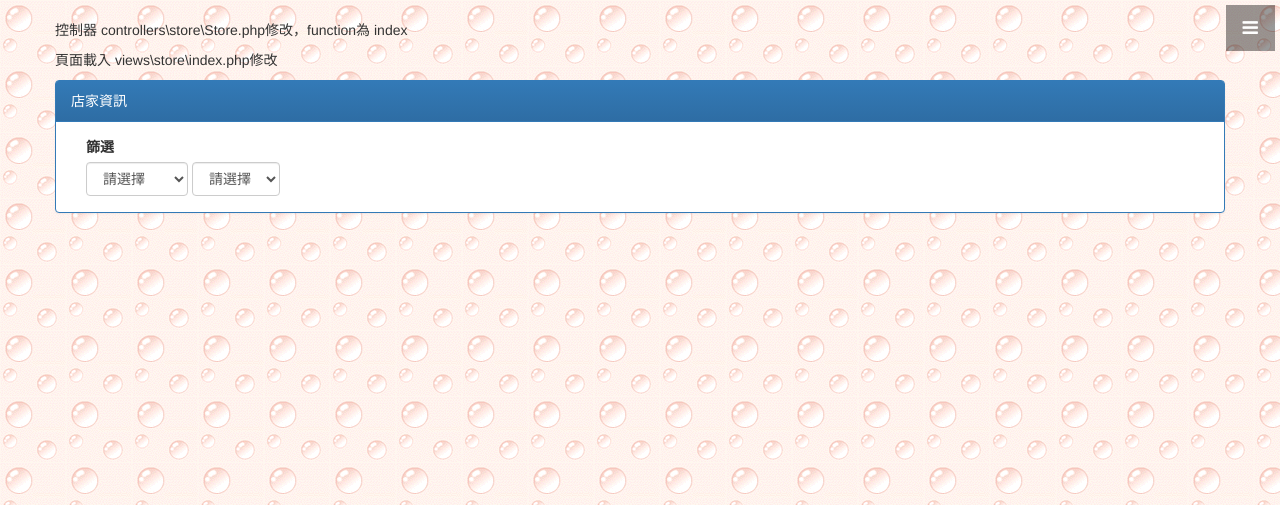
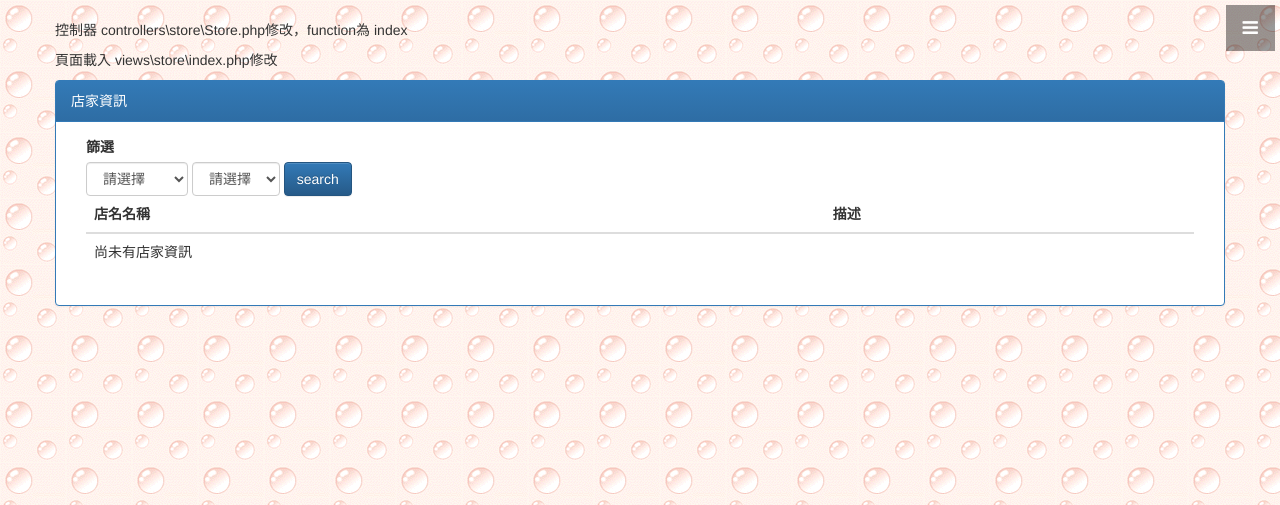
Before and after one commit to s5640216/software, a CodeIgniter app: page /database/index.php/store/store/index in a window 1280 px wide. Shown: the top 505 px of the page. Run offline with CodeIgniter, Linux system fonts and the light colour scheme; a user stored in the database is signed in; data comes from the database, SQL or seed files in the repository; data that the repository does not hold is empty; some libraries are stand-ins or nearby versions; some web fonts are replaced.

Commit message:
1.顯示店家資訊 2.store_list.php(顯示)

```diff
--- a/application/controllers/store/Store.php
+++ b/application/controllers/store/Store.php
@@ -19,15 +19,20 @@ class Store extends common {
 		$city_id = $this->input->post('city_id');
 		$area_id = $this->input->post('area_id');
 		$search_data = array('city_id' => $city_id, 'area_id' => $area_id);
-		$stores = $this->storeModel->getStore($search_data)->result_array();
-		echo json_encode($stores);
+		$this->data['stores'] = $this->storeModel->getStore($search_data);
+		// echo json_encode($stores);
+
+		$this->load->view('store/store_list', $this->data);
 	}
 
 	public function ajax_get_store_product_list(){
 		$store_id = $this->input->post('store_id');
 		$search_data = array('store_id' => $store_id);
-		$store_product = $this->storeModel->getStoreProduct($search_data)->result_array();
-		echo json_encode($store_product);
+		$this->data['stores'] = $this->storeModel->getStoreProduct($search_data);
+		print_r(search_data);
+
+		//$this->load->view('store/store_list', $this->data);
+		//echo json_encode($store_product);
 	}
 
 
--- a/application/views/store/index.php
+++ b/application/views/store/index.php
@@ -19,7 +19,9 @@
 								<select class="sel_area form-control">
 									<option>請選擇</option>
 								</select>
+								<button class="btnsearchstore btn btn-primary ">search</button>
 							</div>
+
 						</div>
 					</div>
 				</div>
@@ -32,12 +34,6 @@
 </div>
 
 <script>
-	$(function () {
-		// _load_store_list();
-		city = new City();
-
-	})
-
 	function _load_store_list(city_id, area_id){
 		var data = null;
 		$.ajax({
@@ -53,4 +49,30 @@
 			}
 		});
 	}
+	$(document).ready(function() {
+		city = new City();
+		_ajax_get_store_list(null, null);
+
+		$('.btnsearchstore').click(function(){
+			var city_id = $(this).parent().find('.sel_city :selected').attr('data-city_id');
+			var area_id = $(this).parent().find('.sel_area :selected').attr('data-area_id');
+			_ajax_get_store_list(city_id, area_id);
+		});
+	});
+
+	function _ajax_get_store_list(city_id, area_id){
+		$.ajax({
+			url: '<?=base_url()?>store/store/ajax_get_store_list',
+			type: 'POST',
+			data:{
+				city_id: city_id,
+				area_id: area_id
+			},
+			dataType: 'html',
+			success: function (res) {
+				console.log(res);
+				$('.ajax_content').html(res);
+			}
+		});
+	}
 </script>
--- /dev/null
+++ b/application/views/store/store_list.php
@@ -0,0 +1,25 @@
+<div class="table-responsive">
+	<table class="table table-hover">
+		<thead>
+			<tr>
+				<th width="20%">店名名稱</th>
+				<th width="10%">描述</th>
+			</tr>
+		</thead>
+		<tbody>
+			<? if($stores->num_rows() > 0): ?>
+				<? foreach($stores->result() as $store): ?>
+					<tr data-order_id="<?=$store->store_id;?>">
+						<td><?=$store->name;?></td>
+						<td><?=$store->describe;?></td>
+
+					</tr>
+				<? endforeach; ?>
+			<? else: ?>
+				<tr>
+					<td colspan="3">尚未有店家資訊</td>
+				</tr>
+			<? endif; ?>
+		</tbody>
+	</table>
+</div>
```
